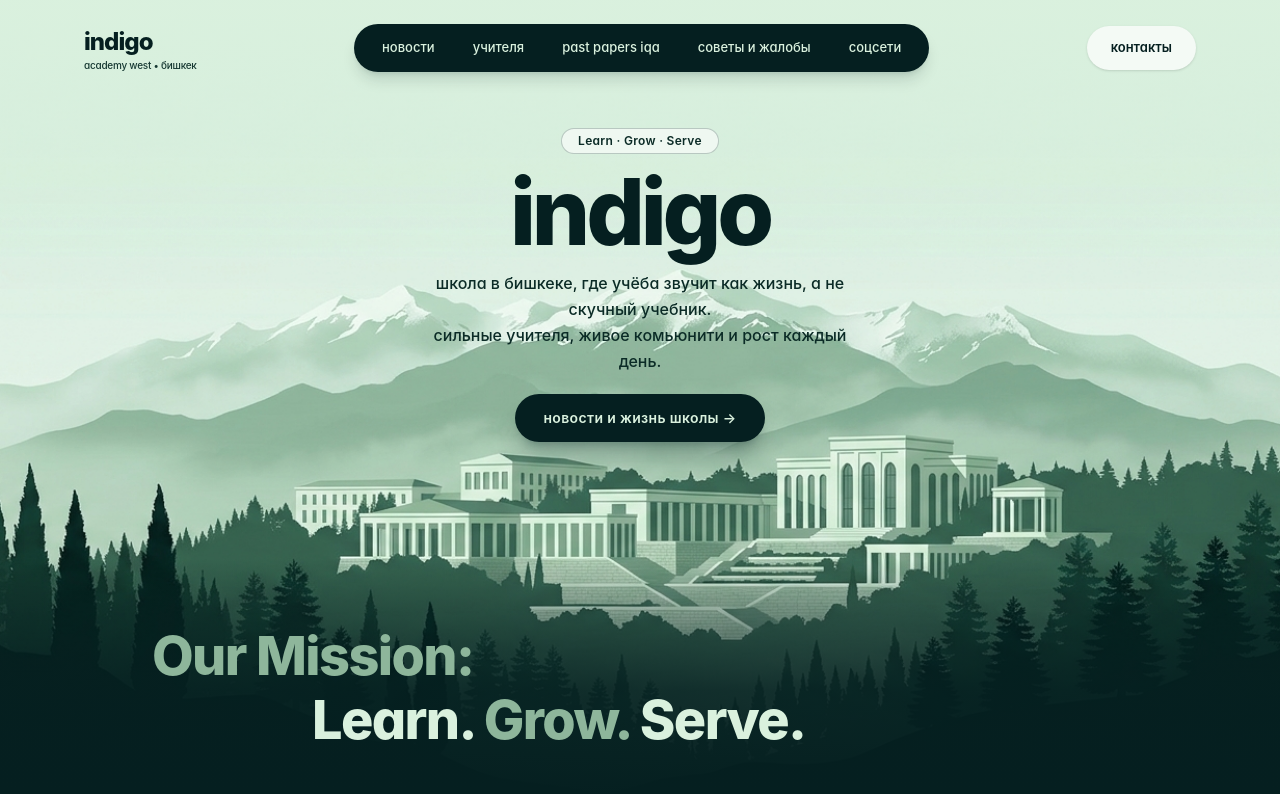
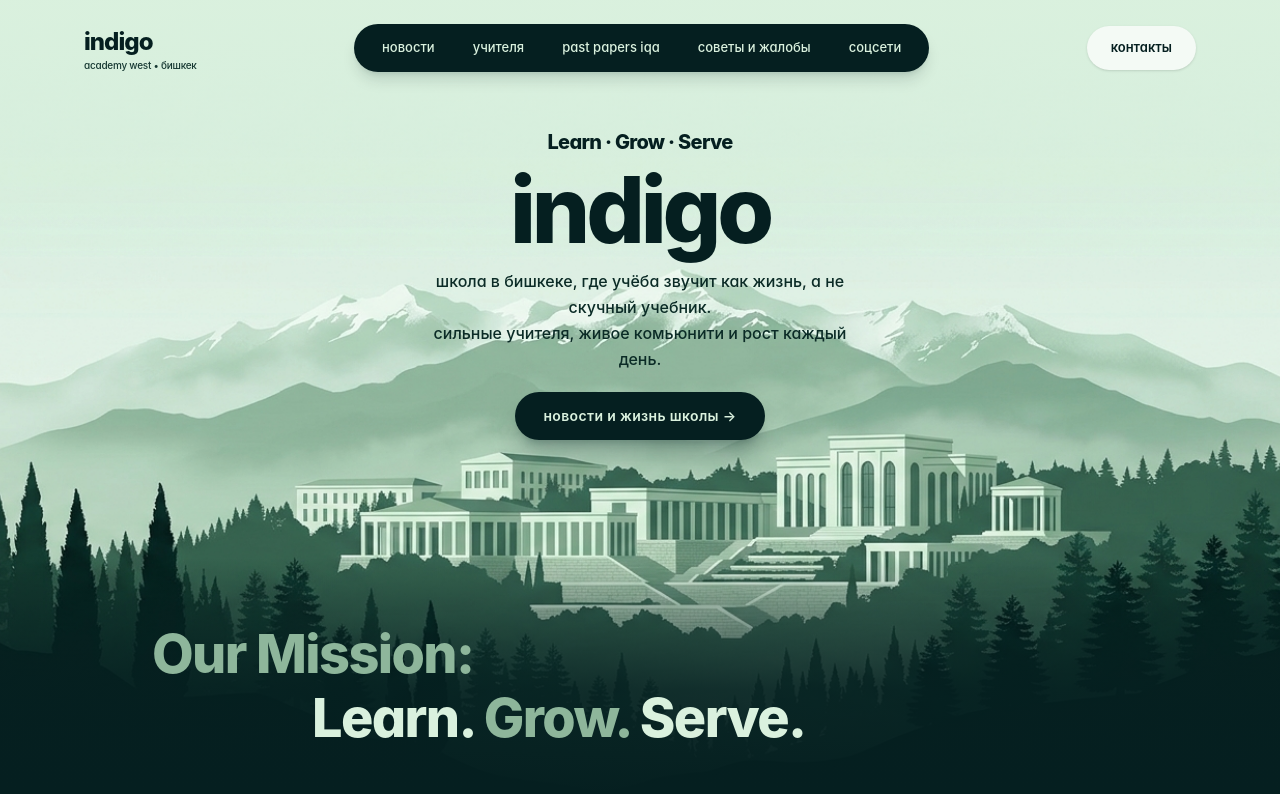
Before and after one commit to muhasteezydev/indigo-west-academy-website, a React (Vite) app: page / in a window 1280 px wide. Shown: the top 794 px of the page. Built offline with nearby package versions, Linux system fonts and the light colour scheme.

Commit message:
Match 'Learn · Grow · Serve' typography to the bold indigo display style

```diff
--- a/src/App.tsx
+++ b/src/App.tsx
@@ -713,7 +713,7 @@ export function App() {
             {renderNavbar(true)}
 
             <div className="relative z-10 mx-auto flex max-w-4xl flex-col items-center px-5 pt-8 pb-32 text-center sm:pt-10 sm:pb-44">
-              <div className="mb-3 rounded-full border border-[#163832]/25 bg-[#F4FAF5]/85 px-4 py-1 text-xs font-semibold tracking-wide text-[#0B2B26] backdrop-blur-xs">
+              <div className="mb-2 text-lg font-extrabold tracking-[-0.035em] text-[#051F20] sm:text-xl">
                 Learn · Grow · Serve
               </div>
               <h1 className="text-[64px] font-extrabold leading-none tracking-[-0.045em] text-[#051F20] sm:text-[92px]">
```
